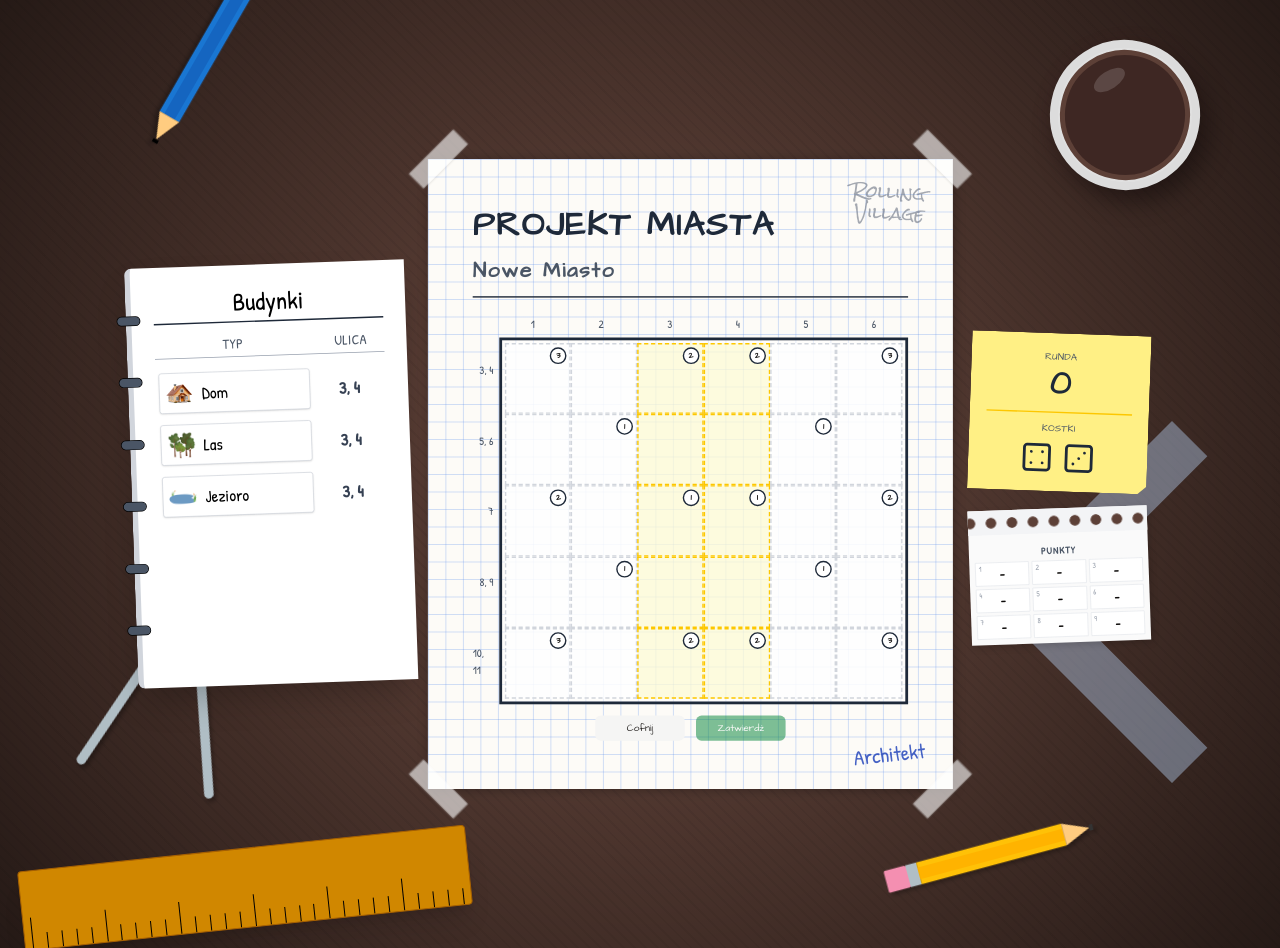
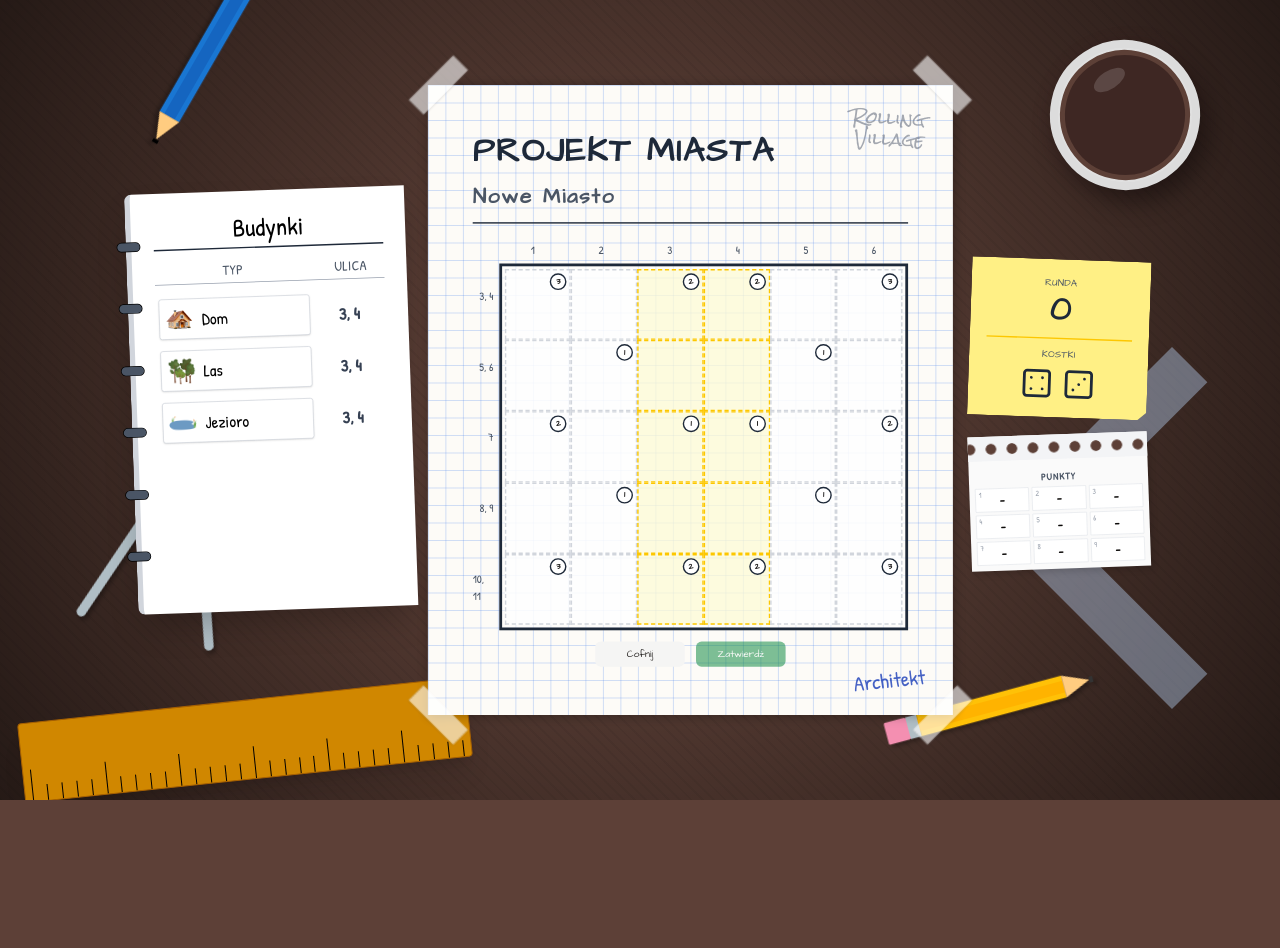
Before and after one commit to azizko1337/rolling-village-web-port, a Next.js app: page /play/single in a window 1280 px wide. After the commit the page ends 800 px from the top, so only its background shows below. Built offline with nearby package versions, Linux system fonts and the light colour scheme.

Commit message:
ui positioning

```diff
--- a/src/app/play/single/page.tsx
+++ b/src/app/play/single/page.tsx
@@ -40,7 +40,7 @@ function Game({
     }, [game]);
 
   return (
-    <div className="flex items-center justify-center relative min-h-screen overflow-auto lg:overflow-hidden">
+    <div className="flex items-center justify-center relative min-h-screen lg:max-h-screen overflow-auto lg:overflow-hidden">
       <div className="hidden lg:block">
         <Ruler />
         <CoffeeMug />
@@ -50,7 +50,7 @@ function Game({
         <Triangle />
       </div>
 
-      <div className="zoom-container flex flex-col lg:flex-row items-center gap-6 z-20 w-full min-h-screen lg:h-full p-0 lg:p-6 justify-center max-w-[1800px]">
+      <div className="zoom-container flex flex-col lg:flex-row items-center gap-6 z-20 w-full h-full p-0 lg:p-6 justify-center max-w-[1800px]">
         <div className="hidden lg:block order-2 lg:order-1">
           <RemainingBuildings game={game} />
         </div>
```
